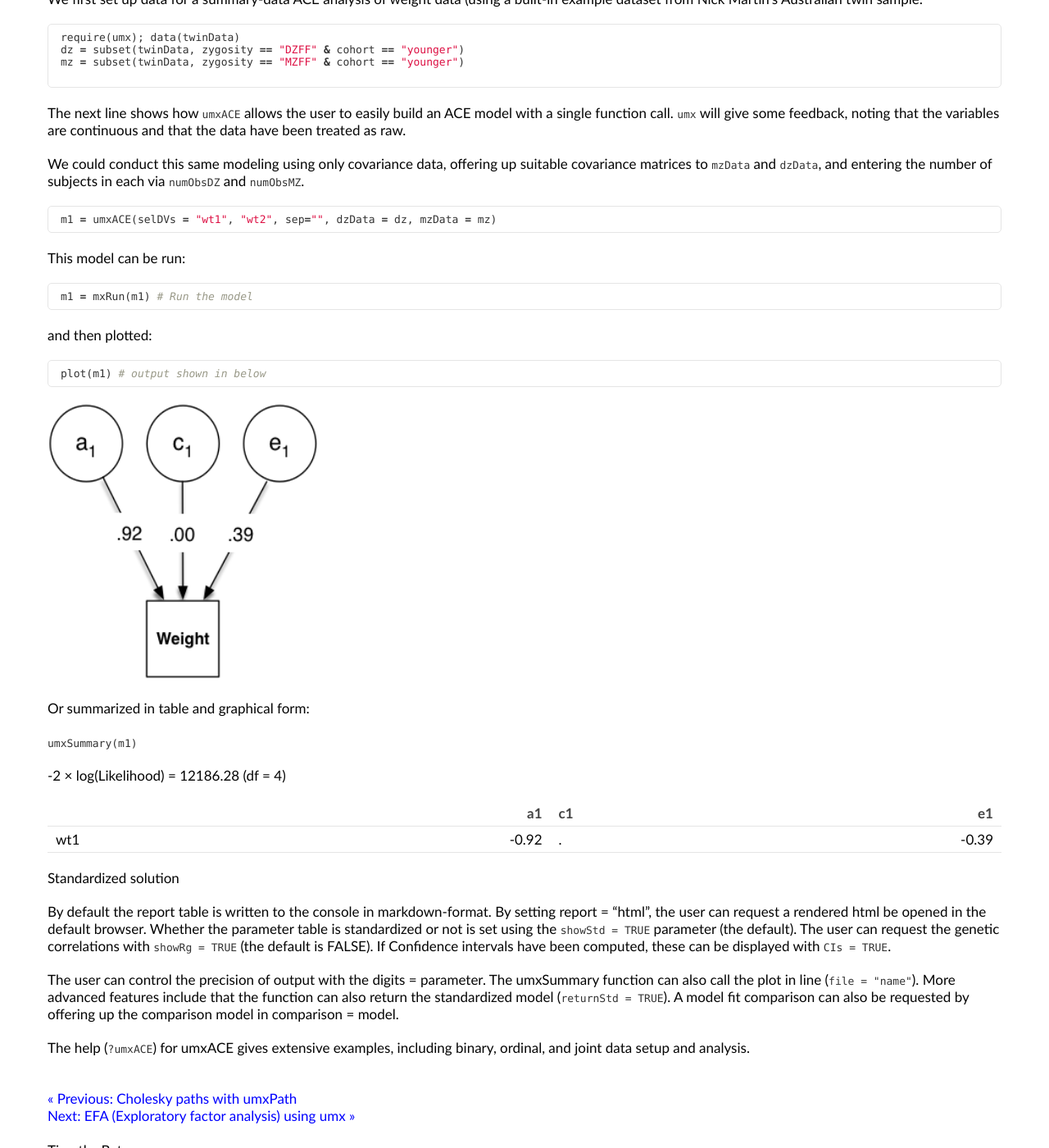
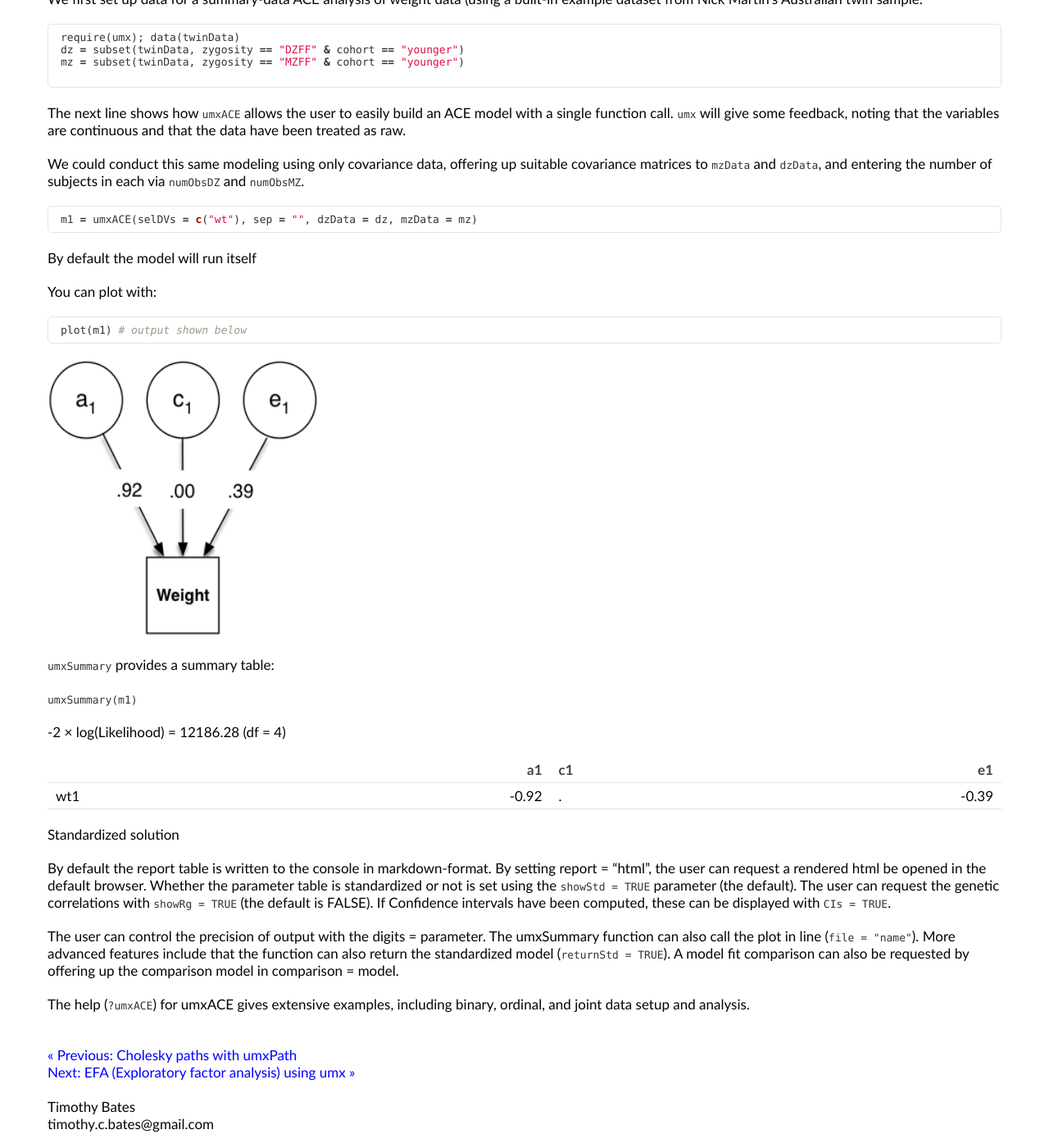
Before and after one commit to tbates/tbates.github.io, a Jekyll site: the page built from _posts/1980-06-10-twin-umxACE.markdown, in a window 1280 px wide and 1400 px high, scrolled down 1337 px. Shown: the whole window at 82% size. Built offline with Jekyll 4.4.1, drawn with Linux system fonts in a browser that asks for light colours.

Commit message:
fix glaring umxACE tutorial error...

````diff
--- a/_posts/1980-06-10-twin-umxACE.markdown
+++ b/_posts/1980-06-10-twin-umxACE.markdown
@@ -60,32 +60,29 @@ The next line shows how `umxACE` allows the user to easily build an ACE model wi
 We could conduct this same modeling using only covariance data, offering up suitable covariance matrices to `mzData` and `dzData`, and entering the number of subjects in each via `numObsDZ` and `numObsMZ`.
 
 ```r
-m1 = umxACE(selDVs = "wt1", "wt2", sep="", dzData = dz, mzData = mz)
+m1 = umxACE(selDVs = c("wt"), sep = "", dzData = dz, mzData = mz)
 ```
 
-This model can be run:
+By default the model will run itself
+
+You can plot with:
 
 ```r
-m1 = mxRun(m1) # Run the model
-```
-and then plotted:
-
-```r
-plot(m1) # output shown in below
+plot(m1) # output shown below
 ```
 
 <img src="/media/umxTwin/weight_ACE_plot.png" width="330" height="337" alt="ACE_uni_plot">
 
 
-Or summarized in table and graphical form:
+`umxSummary` provides a summary table:
 
 `umxSummary(m1)`
 
 -2 × log(Likelihood) = 12186.28 (df = 4)
 
-|    |    a1|c1 |    e1|
-|:---|-----:|:--|-----:|
-|wt1 | -0.92|.  | -0.39|
+|      |       a1 | c1 |    e1  |
+|:----|---------:|:----|--------:|
+| wt1 | -0.92 | .    | -0.39 |
 
 Standardized solution
 
````
